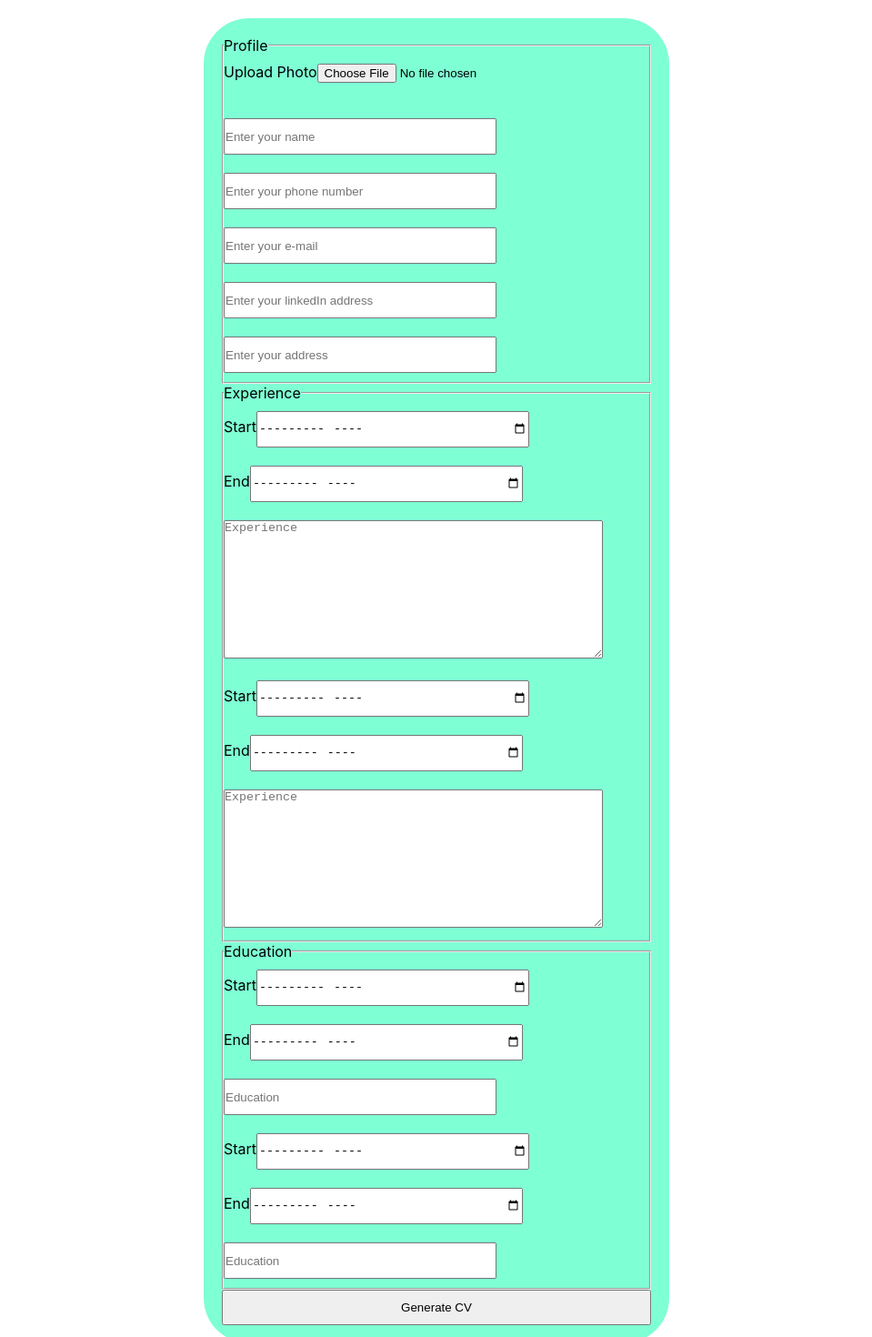
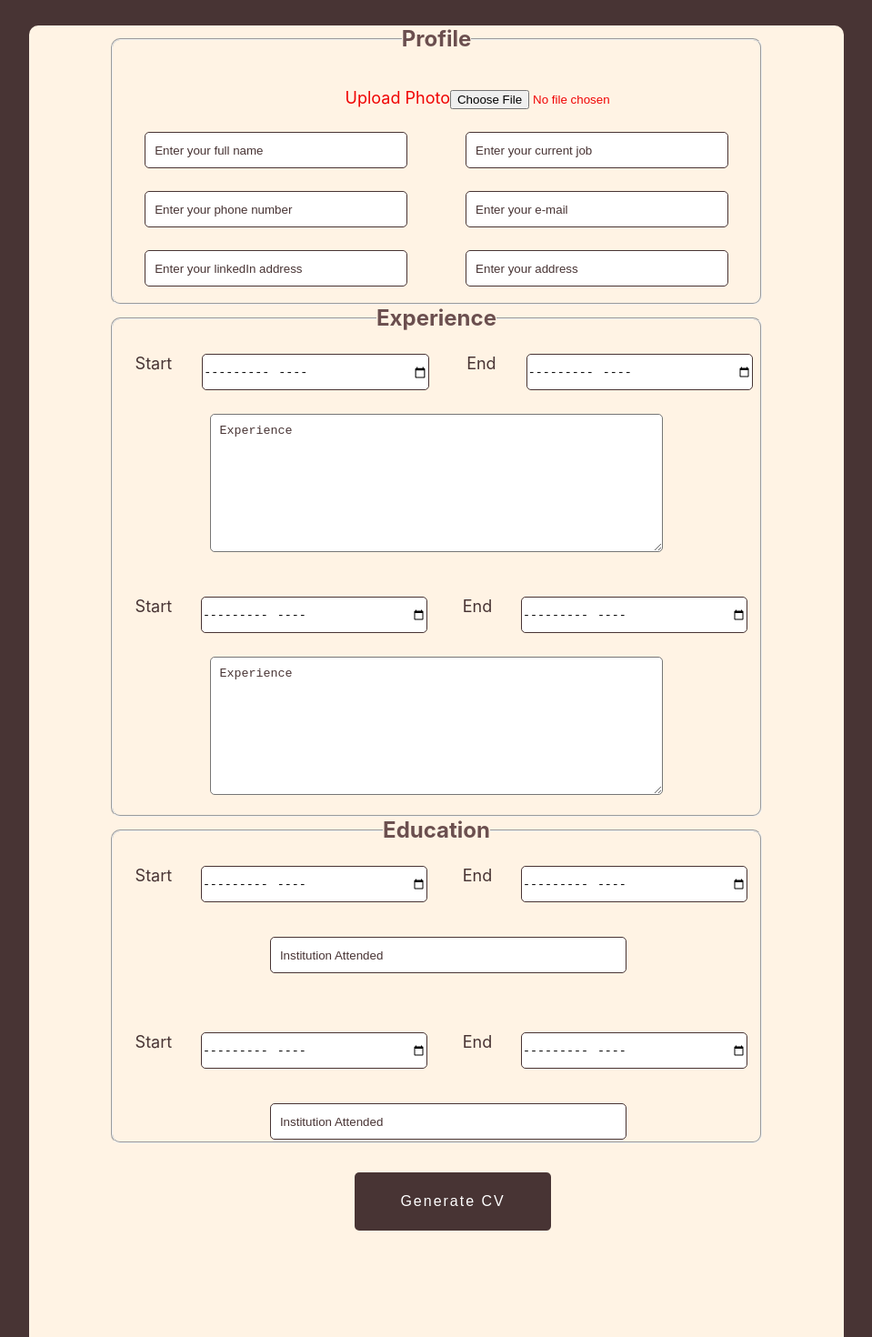
Before and after one commit to eashong2021/CVBuilder, a React (Create React App) app: page / in a window 1280 px wide. Shown: the part 40-1510 px from the top of the page at 91% size, without its empty margins (160-1119 px from the left). Built offline with nearby package versions, Linux system fonts and the light colour scheme.

Commit message:
changes made

```diff
--- a/src/components/Cv/Cv.css
+++ b/src/components/Cv/Cv.css
@@ -6,7 +6,6 @@
 
 .displayAll {
     width: 960px;
-
     margin: 0 auto;
 }
 
@@ -19,7 +18,7 @@
 
 .right-side {
     float: right;
-    background-color: blue;
+    background-color: rgb(30, 30, 185);
     color: rgb(248, 244, 218);
     width: 30%;
     padding: 55px 25px;
--- a/src/components/Form/Form.js
+++ b/src/components/Form/Form.js
@@ -1,10 +1,12 @@
 import React from "react";
-import './form.css';
+import "./form.css";
 
 const Form = ({
   handleSubmit,
   name,
   handleNameChange,
+  job,
+  handleJobChange,
   phoneNumber,
   handlePhoneChange,
   email,
@@ -40,105 +42,227 @@ handleEdu1StartChange,
   handleEdu1EndChange,
   edu1StartDate,
   edu1EndDate,
-handleEducation1Change
+  handleEducation1Change,
 }) => {
+  return (
+    <>
+      <div className="form-content">
+      <form className="main-form" onSubmit={handleSubmit}>
+        <fieldset className="field-1">
+          <legend className="profile">Profile</legend>
+          <br />
+          <br />
+          <label className="form-label">
+            Upload Photo<input className="file-upload" type="file"></input>
+          </label>
 
-return(
-    <>
-
-    <form onSubmit={handleSubmit}>
-        <fieldset>
-            <legend>Profile</legend>
-            <label>
-            Upload Photo<input type="file"></input>
-        </label>
+          <div className="line-1">
           <input
-            placeholder="Enter your name"
+            placeholder="Enter your full name"
             onChange={handleNameChange}
             value={name}
             required
+            className="input"
           ></input>
-
+          <input
+            placeholder="Enter your current job"
+            onChange={handleJobChange}
+            value={job}
+            required
+            className="input"
+          ></input>
+          </div>
+          <div className="line-1">
           <input
             placeholder="Enter your phone number"
-            type='tel'
+            type="tel"
             value={phoneNumber}
             pattern="[0-9]{4}-[0-9]{3}-[0-9]{3}"
             onChange={handlePhoneChange}
+            className="input"
           ></input>
 
           <input
             placeholder="Enter your e-mail"
-            type='email'
+            type="email"
             required
             value={email}
             onChange={handleEmailChange}
+            className="input"
           ></input>
-
+            </div>
+            <div className="line-1">
           <input
             placeholder="Enter your linkedIn address"
-            type='url'
+            type="url"
             onChange={handleLinkedInChange}
             value={linkedInLink}
             required
+            className="input"
           ></input>
 
           <input
             placeholder="Enter your address"
             onChange={handleAddressChange}
             value={address}
+            className="input"
           ></input>
+          </div>
+        </fieldset >
 
-        </fieldset>
-
-        <fieldset>
-            <legend>Experience</legend>
-            <label>Start<input type='month' value={expStartDate} onChange={handleExpStartChange}></input></label><br/>
-            <label>End<input type='month'value={expEndDate} onChange={handleExpEndChange}></input></label><br/>
-            <textarea
-                placeholder="Experience"
-                onChange={handleExperienceChange}
-                value={experience}
-                rows={10}
-                cols={50}
-            ></textarea><br/>
-            <label>Start<input type='month' value={exp1StartDate} onChange={handleExp1StartChange}></input></label><br/>
-            <label>End<input type='month' value={exp1EndDate} onChange={handleExp1EndChange}></input></label><br/>
+        <fieldset className="field-2">
+          <legend className="profile">Experience</legend>
+          <div className="first-experience">
+          <label className="start">
+            Start
+            </label>
+            <input
+              type="month"
+              value={expStartDate}
+              onChange={handleExpStartChange}
+              required
+              className="input"
+            ></input>
+          <br />
+          <label className="start">
+            End
+            </label>
+            <input
+              type="month"
+              value={expEndDate}
+              onChange={handleExpEndChange}
+              required
+              className="input"
+            ></input>
+          <br />
+          </div>
+          <br></br>
+          <div className="experience-1">
           <textarea
             placeholder="Experience"
             onChange={handleExperience1Change}
             value={experience1}
             rows={10}
             cols={50}
+            required
+            className="textarea"
           ></textarea>
+          </div>
+          <br></br>
+          <div className="first-experience">
+          <label className="start">
+            Start
+            </label>
+            <input
+              type="month"
+              value={exp1StartDate}
+              onChange={handleExp1StartChange}
+              className="input"
+            ></input>
+
+          <br />
+          <label className="start">
+            End
+            </label>
+            <input
+              type="month"
+              value={exp1EndDate}
+              onChange={handleExp1EndChange}
+              className="input-2"
+            ></input>
+          </div>
+          <br />
+          <div className="experience-1">
+          <textarea
+            placeholder="Experience"
+            onChange={handleExperience1Change}
+            value={experience1}
+            rows={10}
+            cols={50}
+            className="textarea"
+          ></textarea>
+          </div>
         </fieldset>
 
-        <fieldset>
-            <legend>Education</legend>
-            <label>Start<input type='month' value={eduStartDate} onChange={handleEduStartChange}></input></label><br/>
-            <label>End<input type='month' value={eduEndDate} onChange={handleEduEndChange}></input></label>
+        <fieldset className="field-3" >
+          <legend className="profile">Education</legend>
+          <div className="first-experience">
+          <label className="start">
+            Start
+            </label>
             <input
-            placeholder="Education"
+              type="month"
+              value={eduStartDate}
+              onChange={handleEduStartChange}
+              required
+              className="input"
+            ></input>
+
+          <br />
+          <label className="start">
+            End
+            </label>
+            <input
+              type="month"
+              value={eduEndDate}
+              onChange={handleEduEndChange}
+              required
+              className="input-2"
+            ></input>
+
+          </div>
+          <div className="institution">
+          <input
+            type='text'
+            placeholder="Institution Attended"
             onChange={handleEducationChange}
             value={education}
-            ></input><br/>
-            <label>Start<input type='month' value={edu1StartDate} onChange={handleEdu1StartChange}></input></label><br/>
-            <label>End<input type='month' value={edu1EndDate} onChange={handleEdu1EndChange}></input></label>
+            required
+            className="input-school"
+          ></input>
+          </div>
+          <br />
+          <br></br>
+          <div className="first-experience">
+          <label className="start">
+            Start
+            </label>
             <input
-            placeholder="Education"
+              type="month"
+              value={edu1StartDate}
+              onChange={handleEdu1StartChange}
+              className="input"
+            ></input>
+
+          <br />
+          <label className="start">
+            End
+            </label>
+            <input
+              type="month"
+              value={edu1EndDate}
+              onChange={handleEdu1EndChange}
+              className="input-2"
+            ></input>
+
+          </div>
+          <div className="institution">
+          <input
+           type='text'
+           placeholder="Institution Attended"
             onChange={handleEducation1Change}
             value={education1}
+            className="input-school"
           ></input>
+          </div>
         </fieldset>
-
-
-
-        <button type="submit">Generate CV</button>
-
+        <div className="button-div">
+        <button className="formbtn" type="submit">Generate CV</button>
+        </div>
       </form>
-
+      </div>
     </>
-)
-}
+  );
+};
 
 export default Form;
--- a/src/components/Form/form.css
+++ b/src/components/Form/form.css
@@ -1,26 +1,129 @@
-form{
+.form-content {
+  width: 70vw;
+  height: 200vh;
+  margin: 40px auto;
+  background-color:#fff3e4;
+  border-radius: 10px;
+}
+.main-form {
+    width: 80%;
+    height: 80%;
+    margin: auto;
+    margin-top: 3em;
+}
+.field-1 {
+   border-radius: 10px;
+   height: 24vw;
+}
+.form-content .profile {
+    text-align: center;
+    font-size: 1.5em;
+    font-weight: bold;
+    color: #6b4f4f;
+}
+.form-content .form-label {
+    font-size: 18px;
+    color: #f00404;
+    margin-left: 16rem;
+    margin-top: 2%;
+}
+.form-content .line-1 {
     display: flex;
-   flex-direction: column;
-   flex-wrap: wrap;
-   justify-content: space-evenly;
-   align-content: center;
-    width: 40%;
-    margin: 40px auto;
-    background-color: aquamarine;
-    padding: 20px;
-    border-radius: 50px;
+    justify-content: space-between;
+    width: 90%;
+    margin: auto;
 }
 
-input{
+ .form-content .input {
+  height: 40px;
+  width: 45%;
+  border: 1px solid #483434;
+  border-radius: 5px;
+  margin-top: 25px;
+
+}
+::placeholder {
+    color: #483434;
+    padding: 10px;
+}
+.form-content .first-experience {
+    display: flex;
+    justify-content: space-between;
+}
+.first-experience .input {
     height: 40px;
-    width: 300px;
-    margin: 10px 0;
+    width: 35%;
+    border: 1px solid #483434;
+    border-radius: 5px;
+    margin-top: 25px;
+}
+.first-experience .start {
+    padding: 25px;
+    font-size: 18px;
+    color: #483434;
+}
+.form-content .experience-1 {
+    width: 100%;
+}
+.form-content .experience-1 .textarea {
+    width: 70%;
+    border-radius: 5px;
+    margin-left: 15%;
+}
+.form-content .input-2 {
+    height: 40px;
+    width: 35%;
+    border: 1px solid #483434;
+    border-radius: 5px;
+    margin-top: 25px;
+    margin-right: 14px;
 }
 
-textarea{
-    margin: 10px 0;
+.form-content .field-2 {
+    border-radius: 10px;
+    height: 44vw;
+ }
+ .form-content .field-3 {
+    border-radius: 10px;
+    height: 28vw;
+ }
+.form-content .institution {
+    margin-top: 2em;
+}
+.form-content .input-school {
+    height: 40px;
+    width: 55%;
+    border: 1px solid #483434;
+    border-radius: 5px;
+    margin-left: 13em;
+}
+.form-content .button-div {
+    width: 25%;
+    margin: auto;
+    margin-top: 2em;
 }
 
-button{
-    padding: 10px;
-}
+.form-content .formbtn {
+        font-size: 16px;
+        letter-spacing: 2px;
+        font-weight: 400 !important;
+        background-color: #483434;
+        color: #fff;
+        padding: 23px 50px;
+        margin: auto;
+        text-align: center;
+        display: inline-block !important;
+        text-decoration: none;
+        border: 0px;
+        border-radius: 5px;
+        width: max-content;
+        cursor: pointer;
+        transition: all 0.3s 0s ease-in-out;
+    }
+
+    .form-content .formbtn:hover {
+        transform: scale(1.04, 1);
+        background-color:#EED6c4;
+        text-decoration: none;
+        color: #483434;
+    }
--- a/src/index.css
+++ b/src/index.css
@@ -1,3 +1,13 @@
+* {
+  margin: 0;
+  padding: 0;
+  box-sizing: border-box;
+}
+html {
+  background-color: #483434;
+}
+
+
 body {
   margin: 0;
   font-family: -apple-system, BlinkMacSystemFont, 'Segoe UI', 'Roboto', 'Oxygen',
```
Also changed, not shown: src/components/Cv/Cv.js (+2 -5 lines), src/components/Form2/Form2.js (added, +36 -0 lines), src/components/Form2/form2.css (added), src/containers/Form2Page.js (added). Lines whose indentation alone changed are shown as unchanged.
